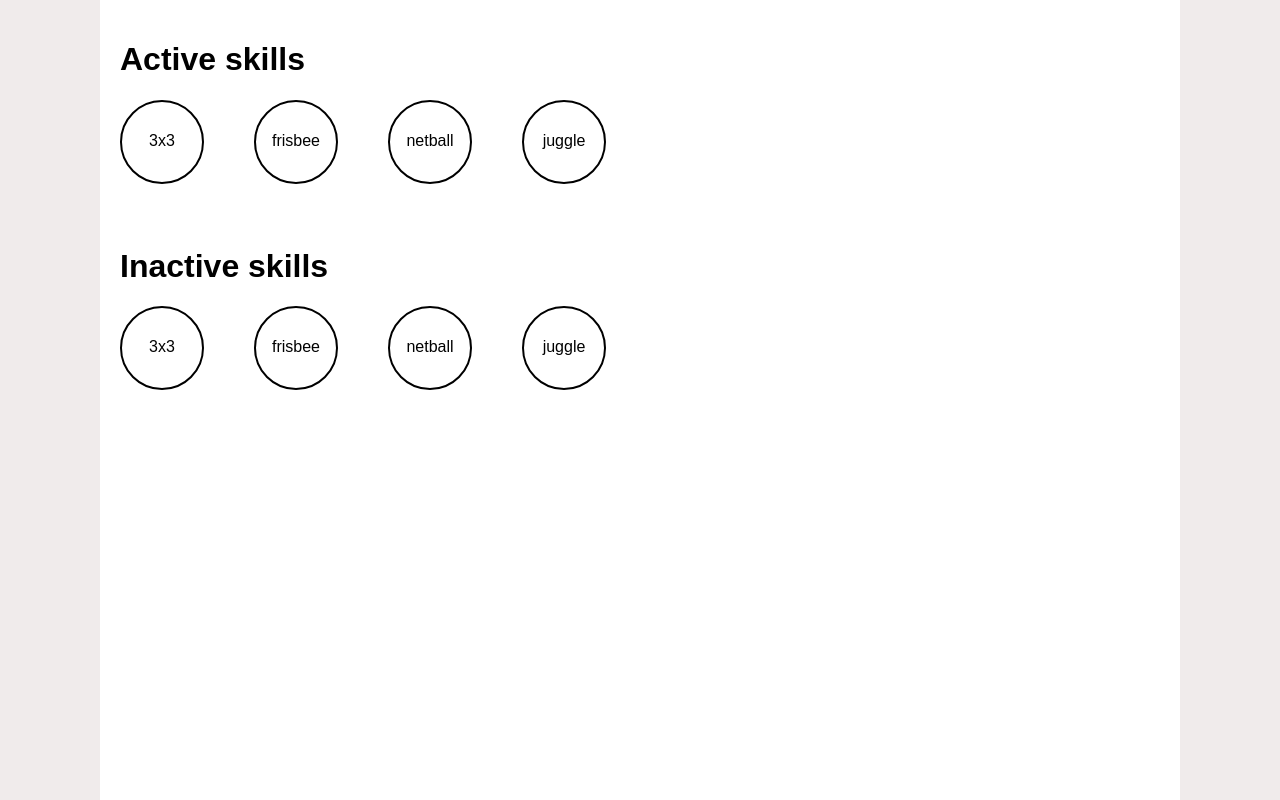
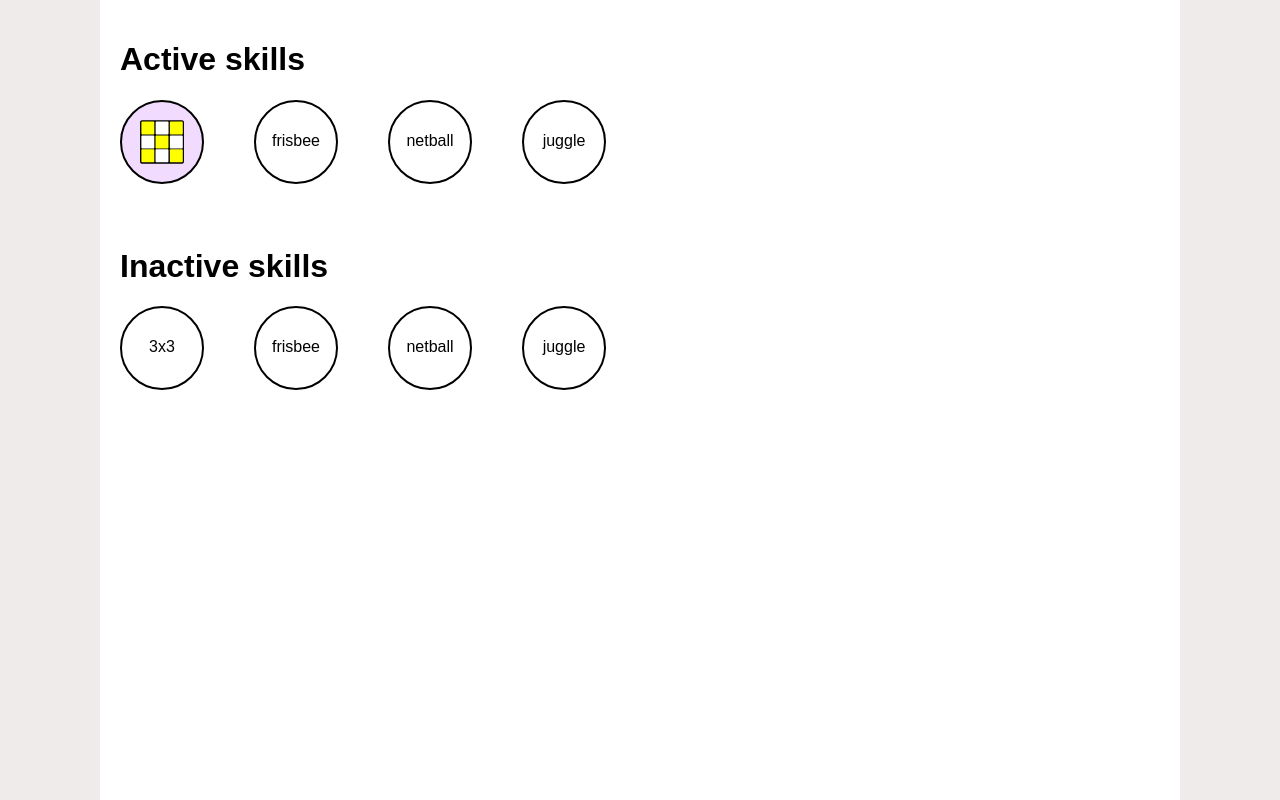
Before and after one commit to DennisPlaydon/skills, a plain HTML site: page index.html in a window 1280 px wide. Drawn offline with Linux system fonts and the light colour scheme.

Commit message:
Add rubiks

```diff
--- a/index.css
+++ b/index.css
@@ -31,6 +31,13 @@ body {
     border-radius: 80px;
 }
 
+#rubiks {
+    background-image: url(images/rubiks.svg);
+    background-position: 50% 50%;
+    background-repeat: no-repeat;
+    background-size: 85px;
+}
+
 .skill:hover {
     cursor: pointer;
     box-shadow: 0 0 25px 1px hsl(150, 100%, 66%);
--- a/index.html
+++ b/index.html
@@ -13,7 +13,9 @@
         <div class="main">
             <h1>Active skills</h1>
             <div class="skills">
-                <div class="skill"><div style="padding-top: 30px; text-align: center">3x3</div></div>
+                <div class="skill" id="rubiks">
+                    <!-- <img src="images/rubiks.svg" alt="Rubiks cube" width="81px" /> -->
+                </div>
                 <div class="skill"><div style="padding-top: 30px; text-align: center">frisbee</div></div>
                 <div class="skill"><div style="padding-top: 30px; text-align: center">netball</div></div>
                 <div class="skill">
```
Also changed, not shown: images/rubiks.svg (added).
